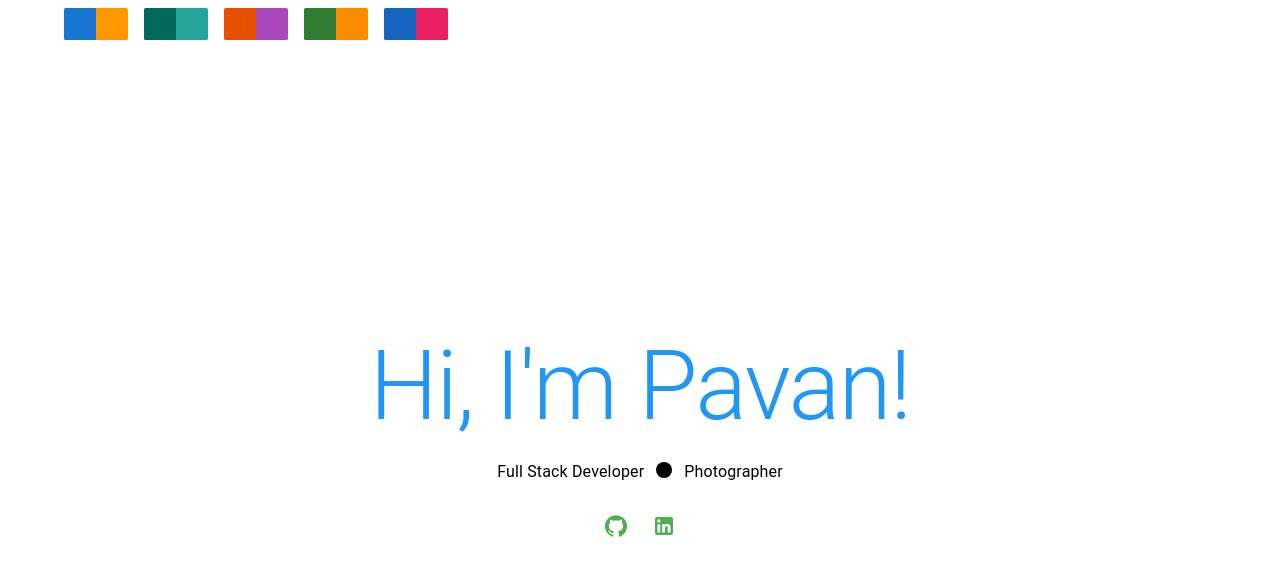
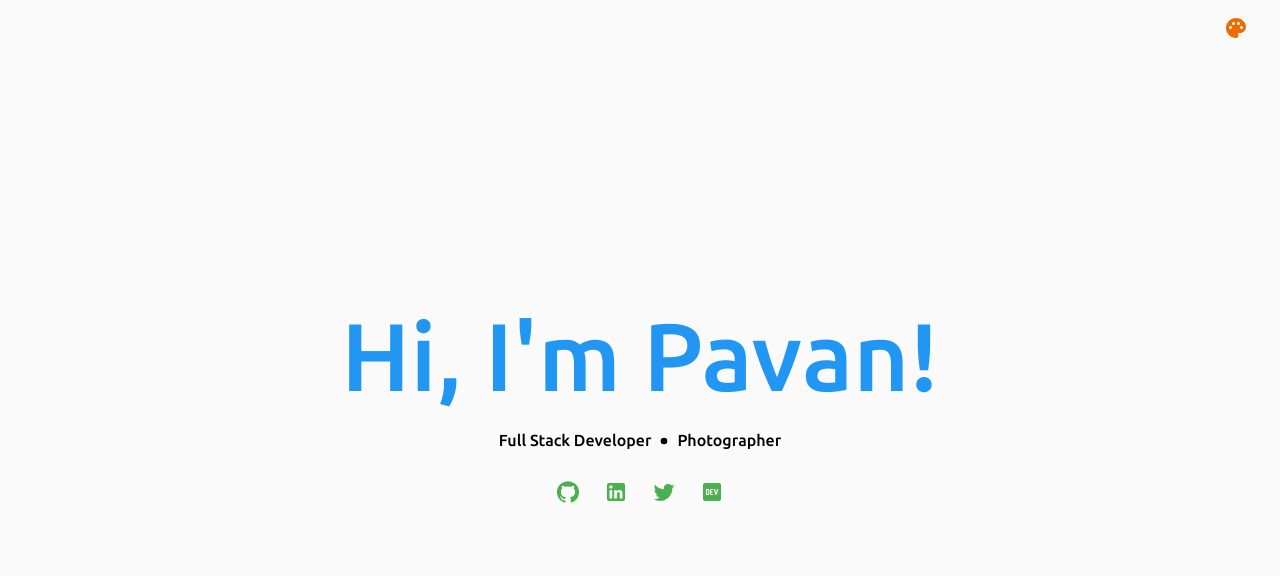
Before and after one commit to chilupa/dev-landing-page, a React (Create React App) app: page / in a window 1280 px wide. Shown: the top 576 px of the page. Built offline with nearby package versions, Linux system fonts and the light colour scheme.

Commit message:
Add social media links to icon buttons

```diff
--- a/package.json
+++ b/package.json
@@ -11,6 +11,7 @@
     "@testing-library/jest-dom": "^5.11.4",
     "@testing-library/react": "^11.1.0",
     "@testing-library/user-event": "^12.1.10",
+    "prop-types": "^15.7.2",
     "react": "^17.0.2",
     "react-dom": "^17.0.2",
     "react-scripts": "4.0.3",
--- a/public/index.html
+++ b/public/index.html
@@ -13,10 +13,11 @@
     -->
     <link rel="manifest" href="%PUBLIC_URL%/manifest.json" />
 
+    <!-- Google fonts -->
     <link rel="preconnect" href="https://fonts.googleapis.com" />
     <link rel="preconnect" href="https://fonts.gstatic.com" crossorigin />
     <link
-      href="https://fonts.googleapis.com/css2?family=Raleway:wght@400;600;700&display=swap"
+      href="https://fonts.googleapis.com/css2?family=Ubuntu:ital,wght@0,500;1,400&display=swap"
       rel="stylesheet"
     />
     <!--
--- a/src/components/Bio/Bio.js
+++ b/src/components/Bio/Bio.js
@@ -1,8 +1,8 @@
 import React from 'react';
-import { Box, Typography } from '@mui/material';
-
-import FiberManualRecordIcon from '@mui/icons-material/FiberManualRecord';
+import { Box } from '@mui/material';
 import { makeStyles } from '@mui/styles';
+import Text from './Text';
+import Dot from './Dot';
 
 const useStyles = makeStyles({
   container: {
@@ -12,22 +12,9 @@ const useStyles = makeStyles({
     gap: 8,
   },
   icon: {
-    fontSize: 8,
+    fontSize: '8px',
   },
 });
-
-const Dot = () => {
-  const classes = useStyles();
-  return (
-    <Box>
-      <FiberManualRecordIcon className={classes.icon} />
-    </Box>
-  );
-};
-
-const Text = ({ children }) => (
-  <Typography variant="body1">{children}</Typography>
-);
 
 const Bio = () => {
   const classes = useStyles();
--- /dev/null
+++ b/src/components/Bio/Dot.js
@@ -0,0 +1,13 @@
+import React from 'react';
+import FiberManualRecord from '@mui/icons-material/FiberManualRecord';
+import { Box } from '@mui/material';
+
+const Dot = () => {
+  return (
+    <Box>
+      <FiberManualRecord style={{ fontSize: '10px' }} />
+    </Box>
+  );
+};
+
+export default Dot;
--- /dev/null
+++ b/src/components/Bio/Text.js
@@ -0,0 +1,13 @@
+import React from 'react';
+import PropTypes from 'prop-types';
+import { Typography } from '@mui/material';
+
+const Text = ({ children }) => {
+  return <Typography variant="body1">{children}</Typography>;
+};
+
+Text.propTypes = {
+  children: PropTypes.string,
+};
+
+export default Text;
--- /dev/null
+++ b/src/components/ColorPalettes/ColorPalettes.js
@@ -0,0 +1,48 @@
+import React from 'react';
+import PropTypes from 'prop-types';
+import { Slide, Box, colors } from '@mui/material';
+
+const colorPalettes = [
+  { primary: colors.blue[700], secondary: colors.orange[500] },
+  { primary: colors.teal[800], secondary: colors.teal[400] },
+  { primary: colors.orange[900], secondary: colors.purple[400] },
+  { primary: colors.green[800], secondary: colors.orange[600] },
+  { primary: colors.blue[800], secondary: colors.pink[500] },
+];
+
+const ColorPalettes = ({ setOpenToast, handlePaletteChange }) => {
+  return (
+    <Slide direction="right" in={true} mountOnEnter unmountOnExit>
+      <Box display="flex" flexDirection="row" gap={2} pr={2}>
+        {colorPalettes.map(({ primary, secondary }, index) => (
+          <Box
+            key={index}
+            display="flex"
+            flexDirection="row"
+            sx={{
+              cursor: 'pointer',
+              borderRadius: '50%',
+              borderWidth: '20px',
+              borderStyle: 'solid',
+              borderTopColor: primary,
+              borderLeftColor: primary,
+              borderRightColor: secondary,
+              borderBottomColor: secondary,
+            }}
+            onClick={() => {
+              handlePaletteChange(primary, secondary);
+              setOpenToast(true);
+            }}
+          ></Box>
+        ))}
+      </Box>
+    </Slide>
+  );
+};
+
+ColorPalettes.propTypes = {
+  handlePaletteChange: PropTypes.func,
+  setOpenToast: PropTypes.func,
+};
+
+export default ColorPalettes;
--- a/src/components/Header/Header.js
+++ b/src/components/Header/Header.js
@@ -1,43 +1,37 @@
-import React from 'react';
-import { Box, colors } from '@mui/material';
-
-const colorPalettes = [
-  { primary: colors.blue[700], secondary: colors.orange[500] },
-  { primary: colors.teal[800], secondary: colors.teal[400] },
-  { primary: colors.orange[900], secondary: colors.purple[400] },
-  { primary: colors.green[800], secondary: colors.orange[600] },
-  { primary: colors.blue[800], secondary: colors.pink[500] },
-];
+import React, { useState } from 'react';
+import { Box, IconButton } from '@mui/material';
+import PaletteIcon from '@mui/icons-material/Palette';
+import CloseIcon from '@mui/icons-material/Close';
+import Toast from '../Toast/Toast';
+import ColorPalettes from '../ColorPalettes/ColorPalettes';
 
 const Header = ({ handlePaletteChange }) => {
+  const [toggle, setToggle] = useState(false);
+  const [openToast, setOpenToast] = useState(false);
+
   return (
-    <Box display="flex" flexDirection="row" gap={2} pt={1}>
-      {colorPalettes.map(({ primary, secondary }, index) => (
-        <Box
-          key={index}
-          display="flex"
-          flexDirection="row"
-          sx={{ cursor: 'pointer' }}
-          onClick={() => handlePaletteChange(primary, secondary)}
-        >
-          <Box
-            p={2}
-            sx={{
-              backgroundColor: primary,
-              borderTopLeftRadius: '5%',
-              borderBottomLeftRadius: '5%',
-            }}
-          ></Box>
-          <Box
-            p={2}
-            sx={{
-              backgroundColor: secondary,
-              borderTopRightRadius: '5%',
-              borderBottomRightRadius: '5%',
-            }}
-          ></Box>
+    <Box pt={1}>
+      <Box display="flex" alignItems="center" justifyContent="flex-end">
+        {toggle && (
+          <ColorPalettes
+            handlePaletteChange={handlePaletteChange}
+            setOpenToast={setOpenToast}
+          />
+        )}
+        <Box>
+          <IconButton
+            aria-label="color palette"
+            onClick={() => setToggle(!toggle)}
+          >
+            {!toggle ? (
+              <PaletteIcon color="warning" />
+            ) : (
+              <CloseIcon color="error" />
+            )}
+          </IconButton>
         </Box>
-      ))}
+      </Box>
+      <Toast open={openToast} setOpen={setOpenToast} message="Theme changed!" />
     </Box>
   );
 };
--- a/src/components/SocialMedia/SocialMedia.js
+++ b/src/components/SocialMedia/SocialMedia.js
@@ -1,11 +1,25 @@
 import React from 'react';
 
 import { Box, IconButton } from '@mui/material';
-import { GitHub, LinkedIn } from '@mui/icons-material';
+import { GitHub, LinkedIn, LogoDev, Twitter } from '@mui/icons-material';
 
 const icons = [
-  { label: 'github', name: <GitHub />, url: 'https://github.com/' },
-  { label: 'linkedin', name: <LinkedIn />, url: 'https://linkedin.com/' },
+  { label: 'github', name: <GitHub />, url: 'https://github.com/chilupa' },
+  {
+    label: 'linkedin',
+    name: <LinkedIn />,
+    url: 'https://www.linkedin.com/in/pavanchilukuri/',
+  },
+  {
+    label: 'Twitter',
+    name: <Twitter />,
+    url: 'https://twitter.com/ichilupa',
+  },
+  {
+    label: 'Dev',
+    name: <LogoDev />,
+    url: 'https://dev.to/chilupa',
+  },
 ];
 
 const SocialMedia = () => {
@@ -14,6 +28,7 @@ const SocialMedia = () => {
     <Box component="span" data-testid="iconContainer">
       {icons.map((icon, index) => (
         <IconButton
+          aria-label={icon.label}
           data-testid={icon.label}
           onClick={() => handleClick(icon.url)}
           key={index}
--- /dev/null
+++ b/src/components/Toast/Toast.js
@@ -0,0 +1,31 @@
+import React from 'react';
+import PropTypes from 'prop-types';
+import { Snackbar } from '@mui/material';
+
+const Toast = ({ open, setOpen, severity, message }) => {
+  const handleClose = (event, reason) => {
+    if (reason === 'clickaway') {
+      return;
+    }
+
+    setOpen(false);
+  };
+  return (
+    <Snackbar
+      anchorOrigin={{ vertical: 'bottom', horizontal: 'center' }}
+      open={open}
+      autoHideDuration={3000}
+      onClose={handleClose}
+      message={message}
+    />
+  );
+};
+
+Toast.propTypes = {
+  open: PropTypes.bool,
+  setOpen: PropTypes.func,
+  severity: PropTypes.string,
+  message: PropTypes.string,
+};
+
+export default Toast;
--- a/src/pages/App/App.js
+++ b/src/pages/App/App.js
@@ -1,7 +1,7 @@
 import React, { useState } from 'react';
 import Bio from '../../components/Bio/Bio';
 import Header from '../../components/Header/Header';
-import { Container, Box, Typography, useTheme, colors } from '@mui/material';
+import { Container, Box, Typography, colors } from '@mui/material';
 import SocialMedia from '../../components/SocialMedia/SocialMedia';
 import { makeStyles } from '@mui/styles';
 import {
@@ -12,10 +12,10 @@ import {
 
 const useStyles = makeStyles({
   container: {
-    height: '100vh',
+    height: '90vh',
     display: 'flex',
+    alignItems: 'center',
     justifyContent: 'center',
-    alignItems: 'center',
     textAlign: 'center',
   },
 });
@@ -33,6 +33,21 @@ const App = () => {
             primary: { main: primaryColor },
             secondary: { main: secondaryColor },
           },
+          typography: {
+            fontFamily: [
+              'Ubuntu',
+              '-apple-system',
+              'BlinkMacSystemFont',
+              '"Segoe UI"',
+              'Roboto',
+              '"Helvetica Neue"',
+              'Arial',
+              'sans-serif',
+              '"Apple Color Emoji"',
+              '"Segoe UI Emoji"',
+              '"Segoe UI Symbol"',
+            ].join(','),
+          },
         })
       ),
     [primaryColor, secondaryColor]
@@ -49,14 +64,13 @@ const App = () => {
 
   return (
     <ThemeProvider theme={theme}>
-      <Container maxWidth="lg">
+      <Container maxWidth="xl" sx={{ backgroundColor: colors.grey[50] }}>
         <Header {...headerProps} />
         <Box className={classes.container}>
           <Box>
             <Typography variant="h1" color="primary">
               Hi, I'm Pavan!
             </Typography>
-
             <Bio />
             <Box pt={2}>
               <SocialMedia />
```
